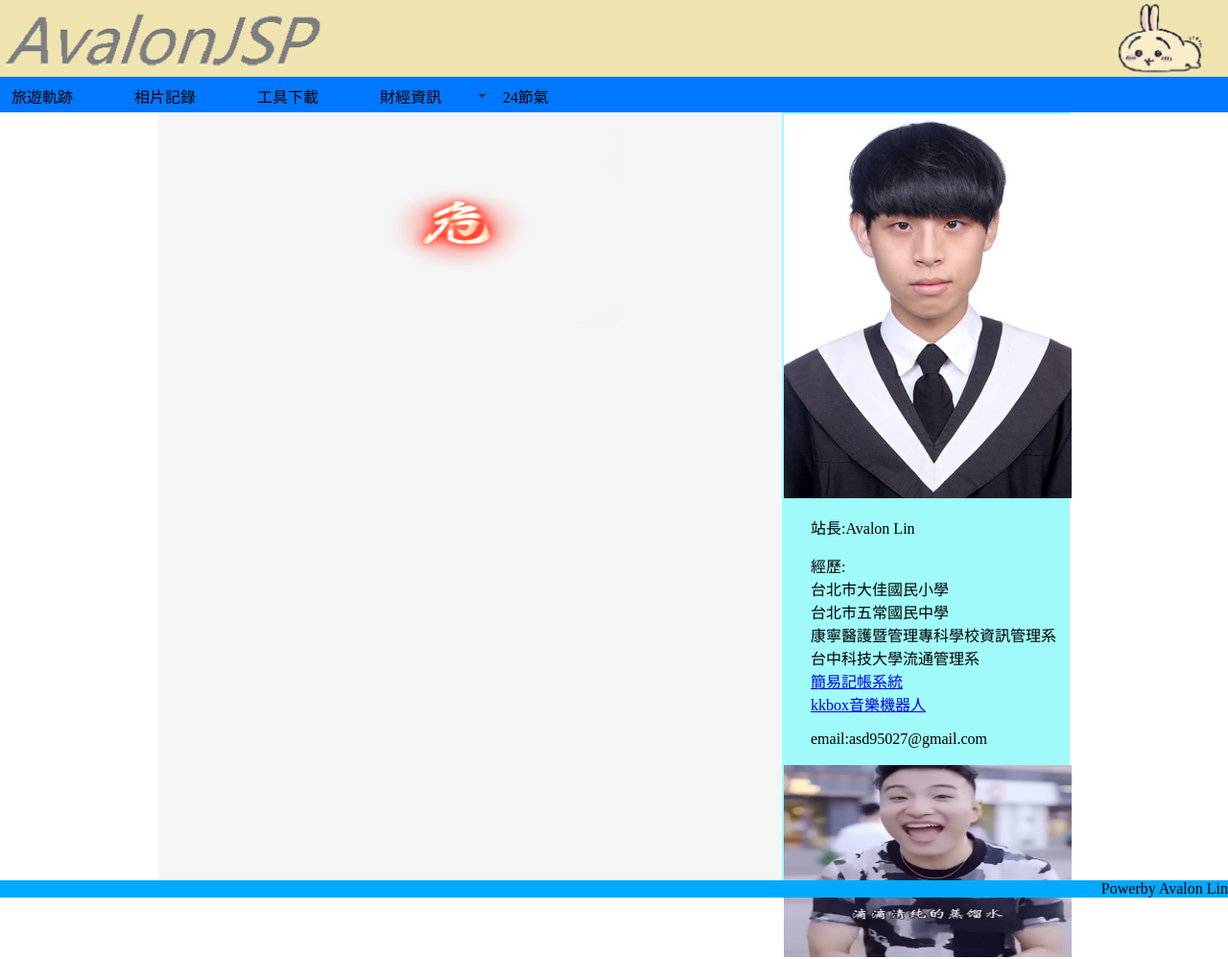
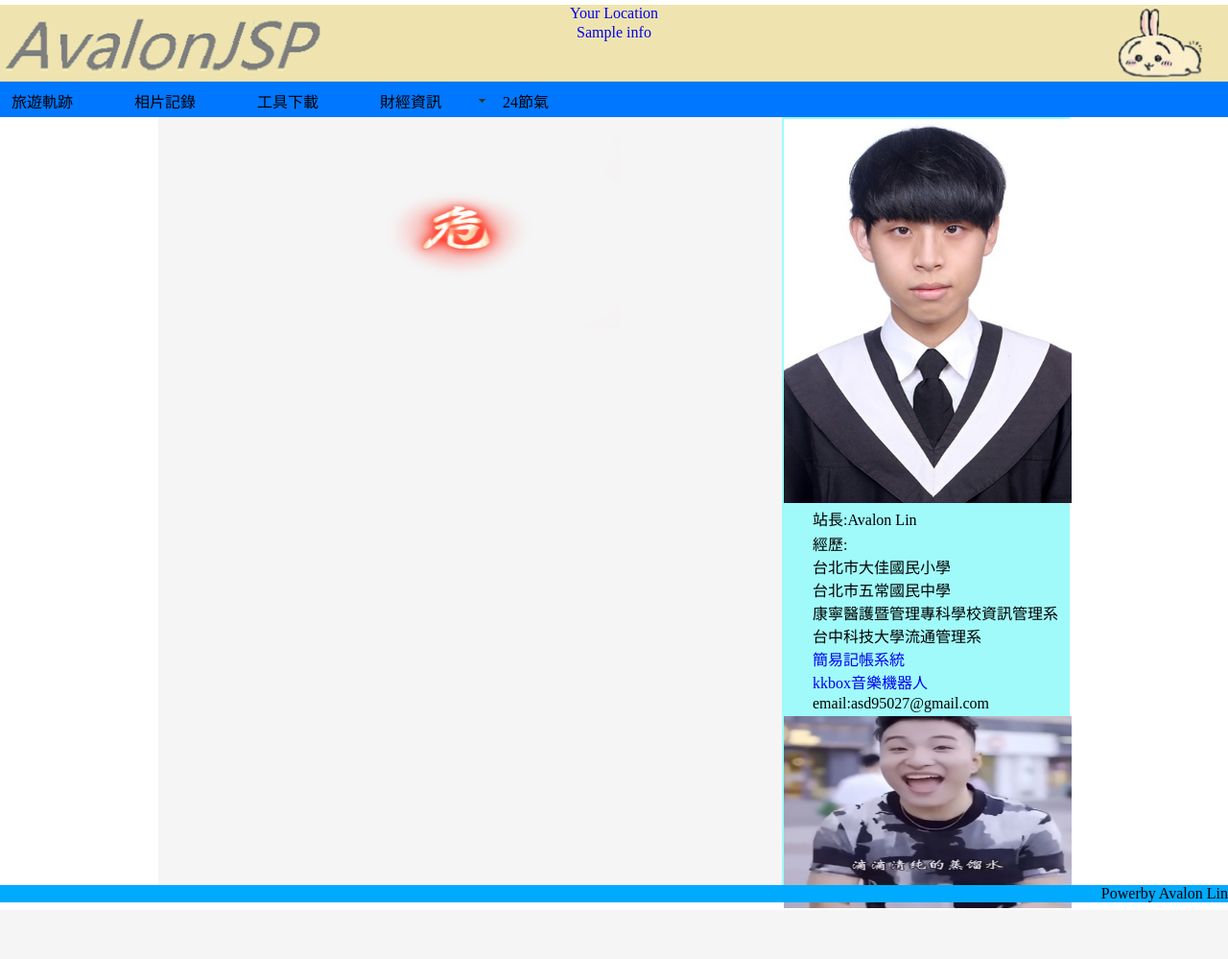
Before and after one commit to avalon9310/pyweb, a Django app: template templates/home.html in a window 1280 px wide. Shown: the whole page at 96% size. After the commit the page ends 946 px from the top, so only its background shows below. Run offline with Django 4.2, Linux system fonts and the light colour scheme; the template is opened without the code that fills it: most values are stand-ins (such as "Sample title", 1, 10 or a date in 2020).

Commit message:
偵測ip

```diff
--- a/gallery/views.py
+++ b/gallery/views.py
@@ -1,8 +1,9 @@
 from django.shortcuts import render, redirect
-
+from G import G
 
 def html(request):
+    info = G.saveHistory(request, 'gallery')
     request.session["currentPage"] = "/gallery"
     if 'userAccount' not in request.session:
         return redirect("/login")
-    return render(request,'gallery.html')
+    return render(request,'gallery.html',{"info":info[1]})
--- a/home/views.py
+++ b/home/views.py
@@ -1,5 +1,7 @@
 from django.shortcuts import render
-
+from G import G
 # Create your views here.
 def html(request):
-    return  render(request,"home.html")
+    info = G.saveHistory(request, 'home')
+    request.session["currentPage"] = "/"
+    return  render(request,"home.html",{"info": info[1]})
--- a/session/views.py
+++ b/session/views.py
@@ -9,10 +9,12 @@ import json
 chance=3
 # Create your views here.
 def login(request):
+    info = G.saveHistory(request, 'login')
+
     if "loginCount" in request.session and request.session["loginCount"]>=chance:
         return redirect("/reject")
     else:
-        return render(request,'login.html')
+        return render(request,'login.html', {"info":info[1]})
 
 def logout(request):
     if 'userAccount' in request.session:
--- a/solar/views.py
+++ b/solar/views.py
@@ -2,8 +2,9 @@ from django.shortcuts import render, redirect
 from  datetime import  datetime
 from django.utils.safestring import mark_safe
 import numpy as np
-
+from G import G
 def html(request):
+    info = G.saveHistory(request, 'solar')
     request.session["currentPage"] = "/solar"
     if 'userAccount' not in request.session:
         return redirect("/login")
@@ -79,6 +80,7 @@ def html(request):
           {
                 'year_now':now,
                 'year_list': year_list,
-                'html':mark_safe(html)
+                'html':mark_safe(html),
+                "info": info[1],
           }
     )
--- a/templates/base.html
+++ b/templates/base.html
@@ -78,11 +78,55 @@
        width: 25px;
        height: 25px;
    }
+    #div_info{
+        display:absolute;
+        //width:100px;
+        right:1px;
+        font-size:16px;
+        text-align:center;
+    }
+    .info{
+        line-height:17px;
+        margin-top:0px;
+        margin-bottom:0px;
+        padding-top:0px;
+        padding-bottom:0px;
+    }
 
 </style>
+<script>
+    check_session();
+    function connector(url){
+        if (window.XMLHttpRequest) conn=new XMLHttpRequest();//支援其它瀏覽器
+        else conn=new ActiveXObject("Microsoft.XMLHTTP");//支援IE
+        conn.open("GET",url, true);//設定連線的方式
+        return conn;
+    }
+    function check_session(){
+        url="/check_session/";
+        conn_session=connector(url);
+        conn_session.onreadystatechange=function(){
+	        if (conn_session.readyState==4 && conn_session.status==200){
+	            //要作的事情都寫在這裏面
+	            data=JSON.parse(conn_session.responseText);
+	            if (data["session"]=="ok"){//有session
+                    document.getElementById("logout").style.display="flex";
+	            }
+	            else{//沒有session
+                    document.getElementById("logout").style.display="none";
+	            }
+	        }
+        }
+        conn_session.send();
+    }
+</script>
 <body>
     <a href="/">
         <div id="div_banner">
+            <div id="div_info">
+                <p id="info" style="margin-top:5px;margin*bottom:5px;">Your Location</p>
+                {{info}}
+            </div>
         </div>
     </a>
 
@@ -129,33 +173,6 @@
         "MenuBar1", {imgDown:"/static/SpryAssets/SpryMenuBarDownHover.gif",
         imgRight:"http://localhost:7000/static/SpryAssets/SpryMenuBarRightHover.gif"}
     );
-
     //Ajax 檢查是否有 session
-
-    check_session();
-    function connector(url){
-        if (window.XMLHttpRequest) conn=new XMLHttpRequest();//支援其它瀏覽器
-        else conn=new ActiveXObject("Microsoft.XMLHTTP");//支援IE
-        conn.open("GET",url, true);//設定連線的方式
-        return conn;
-    }
-    function check_session(){
-        url="/check_session/";
-        conn_session=connector(url);
-        conn_session.onreadystatechange=function(){
-	        if (conn_session.readyState==4 && conn_session.status==200){
-	            //要作的事情都寫在這裏面
-	            data=JSON.parse(conn_session.responseText);
-	            if (data["session"]=="ok"){//有session
-                    document.getElementById("logout").style.display="flex";
-	            }
-	            else{//沒有session
-                    document.getElementById("logout").style.display="none";
-	            }
-	        }
-        }
-        conn_session.send();
-    }
-
 </script>
 </html>
--- a/templates/home.html
+++ b/templates/home.html
@@ -2,6 +2,12 @@
 {%block content1 %}
 
 <style>
+    a{
+        text-decoration:none;
+    }
+    p{
+        margin:2px;
+    }
     #div_master{
         height:100%;
         display:flex;
--- a/travel/views.py
+++ b/travel/views.py
@@ -1,9 +1,10 @@
 # Create your views here.
 from django.shortcuts import render, redirect
-
+from G import G
 
 def html(request):
+    info = G.saveHistory(request, 'travel')
     request.session["currentPage"] = "/travel"
     if 'userAccount' not in request.session:
         return redirect("/login")
-    return render(request,'travel.html')
+    return render(request,'travel.html',{"info": info[1]})
--- a/twgold/views.py
+++ b/twgold/views.py
@@ -1,10 +1,11 @@
 from django.shortcuts import render, redirect
-
+from G import G
 
 # Create your views here.
 
 def html(request):
+    info = G.saveHistory(request, 'twgold')
     request.session["currentPage"] = "/twgold"
     if 'userAccount' not in request.session:
         return redirect("/login")
-    return render(request,'twgold.html')
+    return render(request,'twgold.html',{"info": info[1]})
--- a/twstock/views.py
+++ b/twstock/views.py
@@ -1,10 +1,11 @@
 from django.shortcuts import render, redirect
-
+from G import G
 
 # Create your views here.
 
 def html(request):
+    info = G.saveHistory(request, 'login')
     request.session["currentPage"] = "/twstock"
     if 'userAccount' not in request.session:
         return redirect("/login")
-    return render(request,'twstock.html')
+    return render(request,'twstock.html',{"info": info[1]})
```
Also changed, not shown: G.py (+44 -0 lines), test.py (+9 -7 lines), tools/views.py (+4 -3 lines), db.sqlite3.
